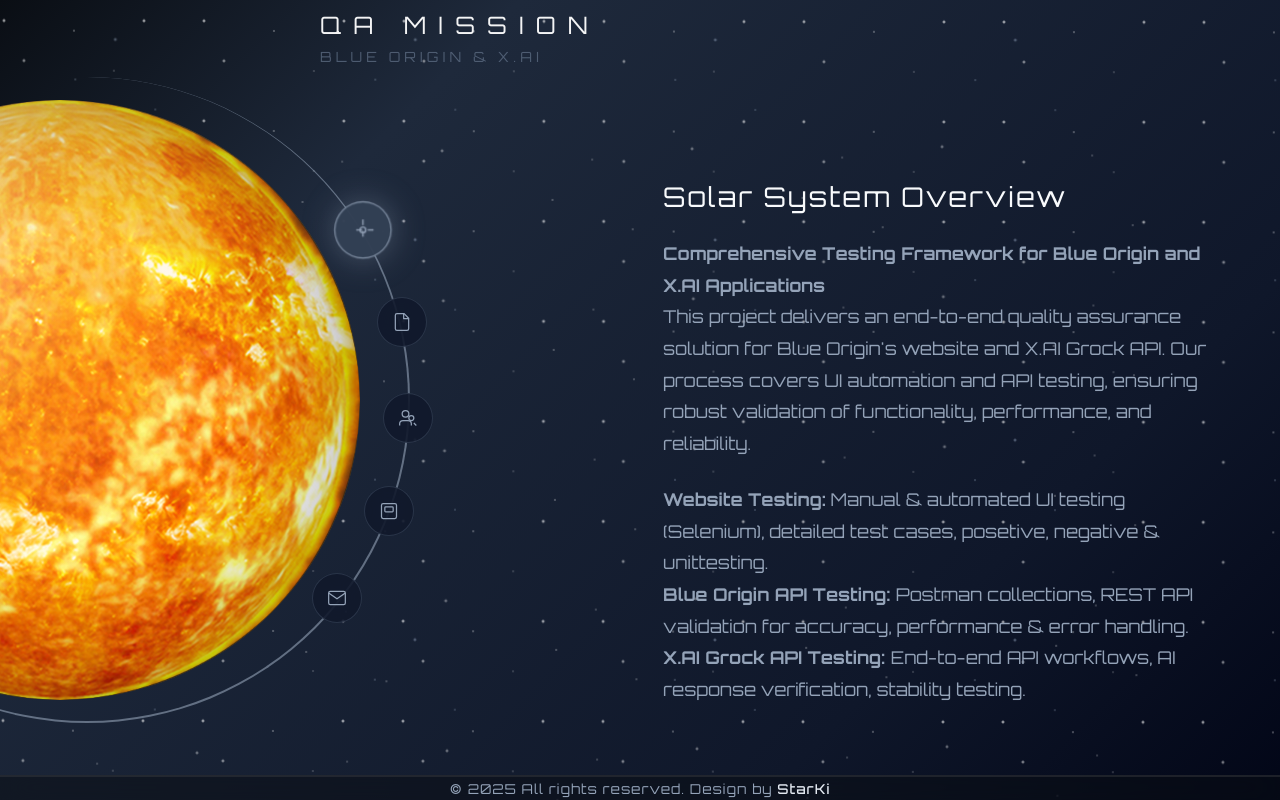
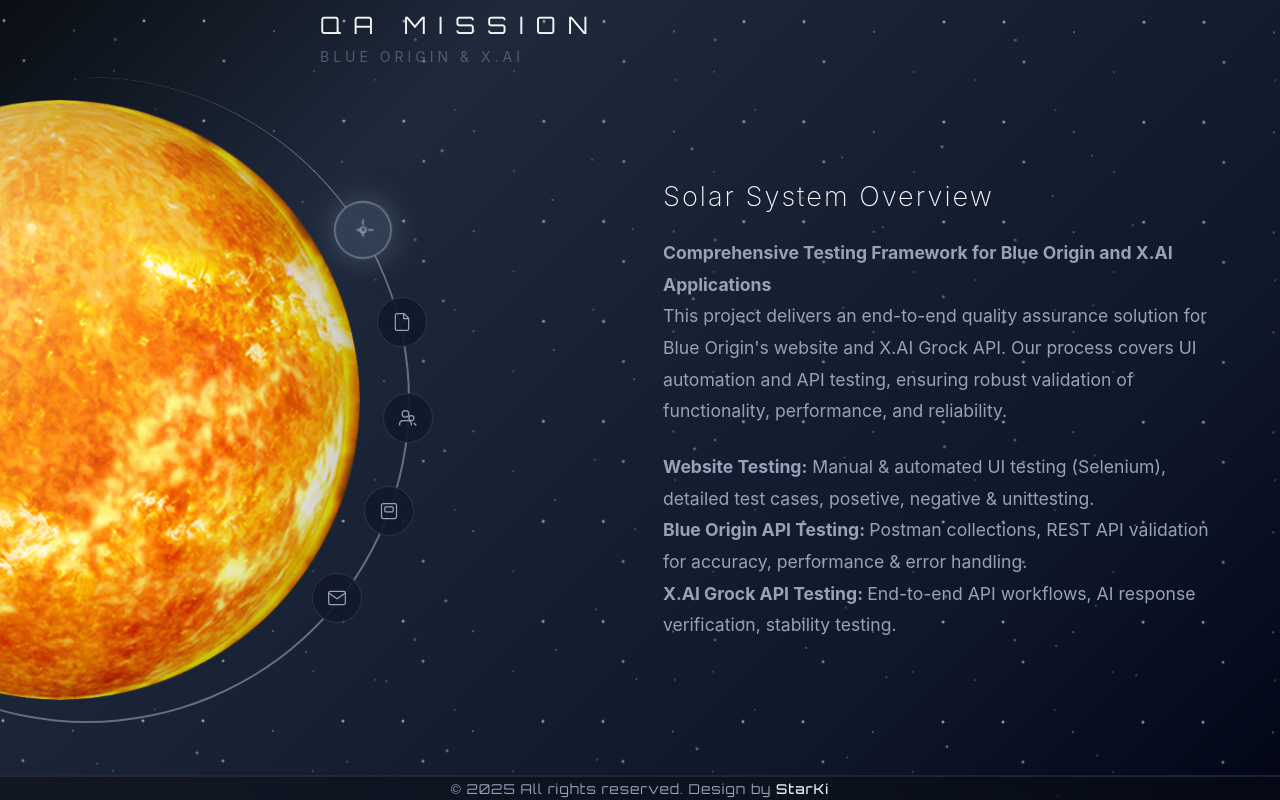
Before and after one commit to SerineGit/Blue-Origin-and-X-AI-project-page, a plain HTML site: page index.html in a window 1280 px wide. Drawn offline with Linux system fonts and the light colour scheme.

Commit message:
Update style.css

```diff
--- a/style.css
+++ b/style.css
@@ -7,7 +7,7 @@
         }
 
         body {
-            font-family: 'Orbitron', -apple-system, BlinkMacSystemFont, sans-serif;
+            font-family: 'Inter', -apple-system, BlinkMacSystemFont, sans-serif;
             background: linear-gradient(135deg, #0a0e14 0%, #1e293b 25%, #0f172a 75%, #020617 100%);
             color: #ffffff;
             overflow: hidden;
@@ -151,6 +151,7 @@
         }
 
         .title {
+            font-family: "Orbitron", sans-serif;
             font-size: 1.5rem;
             font-weight: 200;
             letter-spacing: 12px;
@@ -469,6 +470,7 @@
         }
 
         .team-member h4 {
+            font-family: "Orbitron", sans-serif;
             color: #e2e8f0;
             font-size: 1.1rem;
             font-weight: 400;
@@ -599,6 +601,7 @@
 }
 
 .footer-content p {
+    font-family: "Orbitron", sans-serif;
     color: #94a3b8;
     font-size: 0.85rem;
     letter-spacing: 1px;
```
